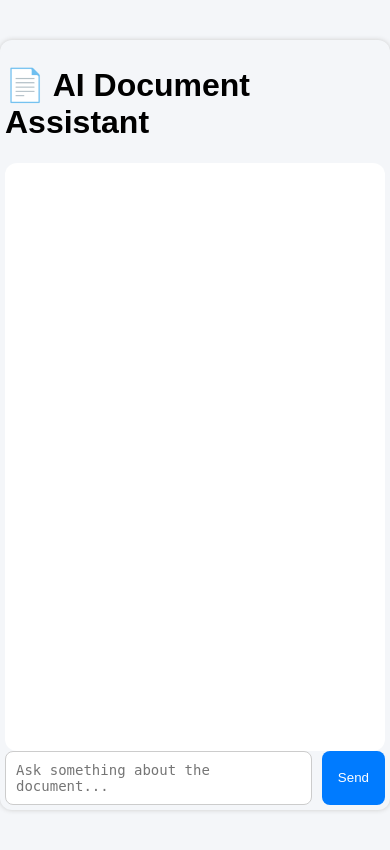
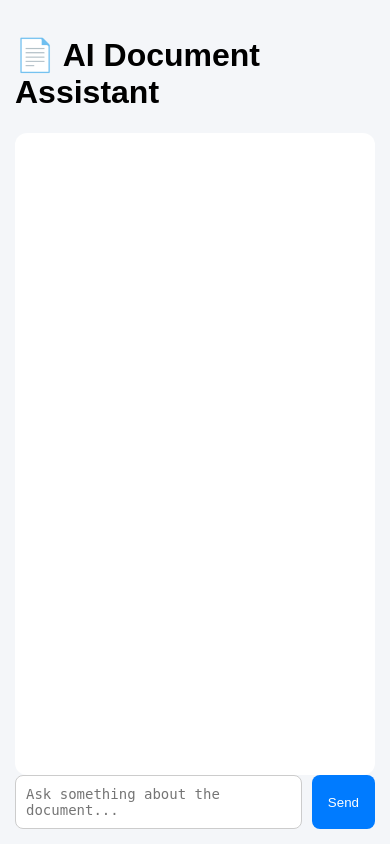
Before and after one commit to Andriamahay11master/General-RAG-architecture, a Flask app: page / in a window 390 px wide. After the commit the page ends 829 px from the top, so only its background shows below. Run offline with Flask 2, Linux system fonts and the light colour scheme; parts of the project's set-up code (start-up, migrations or seed data) failed here and were passed over.

Commit message:
add mobile display chat

```diff
--- a/static/css/style.css
+++ b/static/css/style.css
@@ -13,6 +13,14 @@
   height: 90vh;
   box-shadow: 0 0 5px #ccc;
   border-radius: 12px;
+}
+@media (max-width: 600px) {
+  .chat-container {
+    margin: 15px;
+    padding: 0;
+    height: calc(100vh - 30px);
+    box-shadow: none;
+  }
 }
 
 .chat-box {
--- a/static/scss/_layout.scss
+++ b/static/scss/_layout.scss
@@ -13,4 +13,10 @@
   height: 90vh;
   box-shadow: 0 0 5px $grey;
   border-radius: 12px;
+  @include mobile {
+    margin: 15px;
+    padding: 0;
+    height: calc(100vh - 30px);
+    box-shadow: none;
+  }
 }
--- a/templates/index.html
+++ b/templates/index.html
@@ -3,7 +3,7 @@
   <head>
     <title>AI Document Assistant</title>
     <meta charset="utf-8" />
-    <meta viewport="width=device-width, initial-scale=1" />
+    <meta name="viewport" content="width=device-width, initial-scale=1.0" />
     <link
       rel="stylesheet"
       href="{{ url_for('static', filename='css/style.css') }}"
```
Also changed, not shown: 1 other file.
